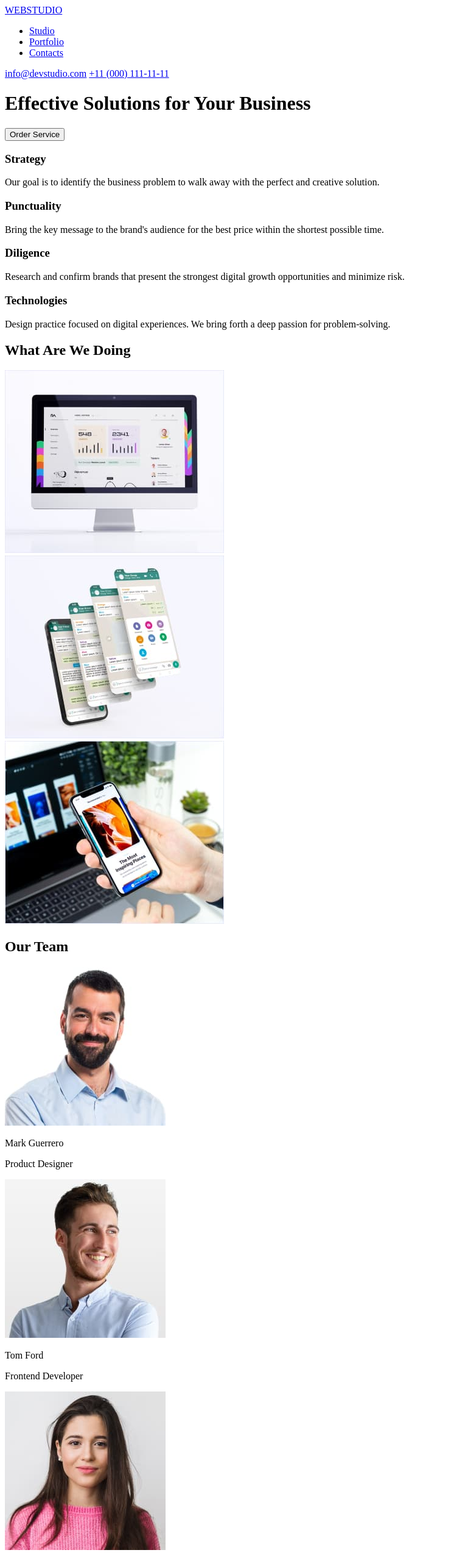
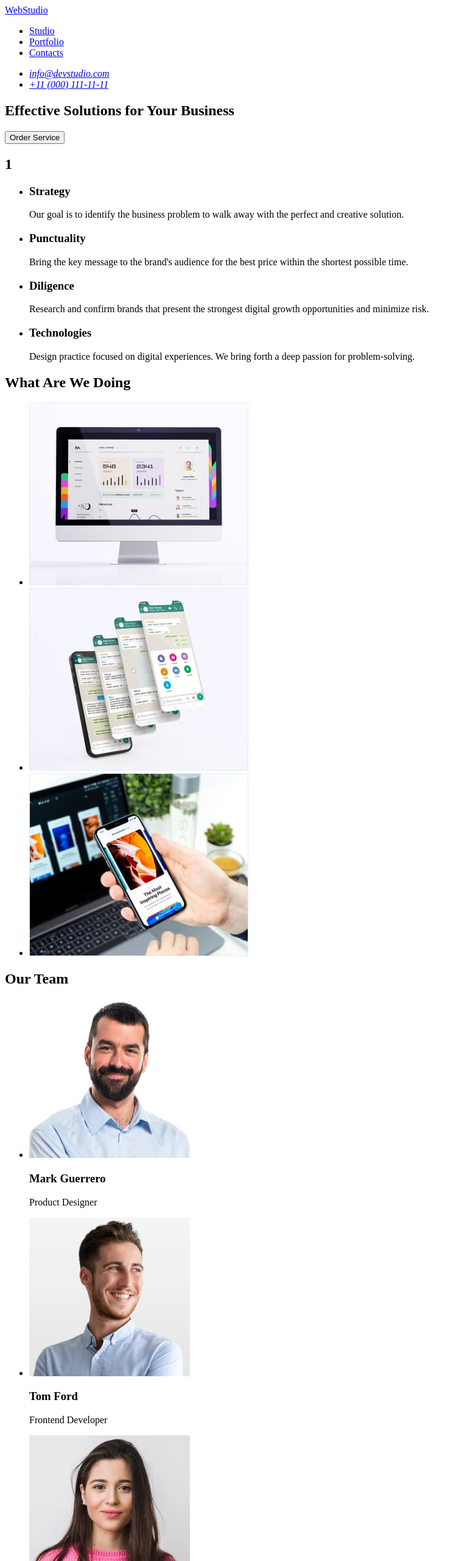
Before and after one commit to FlBorys/goit-markup-hw-01, a plain HTML site: page index.html in a window 1280 px wide. Shown: the top 2560 px of the page at 61% size, without its empty margins (0-759 px from the left). Drawn offline with Linux system fonts and the light colour scheme.

Commit message:
Update index.html
changes

```diff
--- a/index.html
+++ b/index.html
@@ -8,121 +8,116 @@
   </head>
   <body>
     <header>
-      <a href="/">WEBSTUDIO</a>
       <nav>
+      <a href="./index.html">WebStudio</a>
         <ul>
           <li><a href="/Studio">Studio</a></li>
           <li><a href="/Portfolio">Portfolio</a></li>
           <li><a href="/Contacts">Contacts</a></li>
         </ul>
       </nav>
-      <a href="mailto:info@devstudio.com">info@devstudio.com</a>
-      <a href="tel:+11 (000) 111-11-11">+11 (000) 111-11-11</a>
+      <address>
+        <ul>
+        <li><a href="mailto:info@devstudio.com">info@devstudio.com</a></li>
+        <li><a href="tel:+110001111111">+11 (000) 111-11-11</a></li>
+        </ul>
+      </address>
     </header>
     <main>
-      <div>
+      <section>
         <h1>Effective Solutions for Your Business</h1>
         <button type="button">Order Service</button>
-      </div>
+      </section>
       <section>
-        <div>
+        <h2>1</h2>
+        <ul>
+          <li>
             <h3>Strategy</h3>
           <p>
             Our goal is to identify the business problem to walk away with the
             perfect and creative solution.
           </p>
-        </div>
-        <div>
+          </li>
+          <li>
             <h3>Punctuality</h3>
             <p>
               Bring the key message to the brand's audience for the best price
               within the shortest possible time.
             </p>
-        </div>
-        <div>
+          </li>
+          <li>
             <h3>Diligence</h3>
             <p>
               Research and confirm brands that present the strongest digital
               growth opportunities and minimize risk.
             </p>
-        </div>
-        <div>
+          </li>
+          <li>
             <h3>Technologies</h3>
           <p>
             Design practice focused on digital experiences. We bring forth a
             deep passion for problem-solving.
           </p>
-        </div>
+          </li>
+        </ul>
       </section>
-      <div>
+      <section>
         <h2>What Are We Doing</h2>
-        <div>
-          <img src="images/work_1.jpg" alt="Computer" width="360" height="300" />
-        </div>
-        <div>
-          <img src="images/work_2.jpg" alt="Texting" width="360" height="300" />
-        </div>
-        <div>
-          <img src="images/work_3.jpg" alt="Telephone" width="360" height="300" />
-        </div>
-      </div>
+        <ul>
+          <li><img src="./images/work_1.jpg" alt="Computer" width="360" height="300" /></li>
+          <li><img src="./images/work_2.jpg" alt="Texting" width="360" height="300" /></li>
+          <li><img src="./images/work_3.jpg" alt="Telephone" width="360" height="300" /></li>
+        </ul>
+        </section>
       <section>
         <h2>Our Team</h2>
-        <div>
+        <ul>
+          <li>
           <img
             src="images/product_designer.jpg"
             alt="Photo of Product Designer"
             width="264"
             height="260"
           />
-          <div>
-            <p>Mark Guerrero</p>
+          <h3>Mark Guerrero</h3>
           <p>Product Designer</p>
-          </div>
-        </div>
-        <div>
+        </li>
+        <li>
           <img
             src="images/frontend_developer.jpg"
             alt="Frontend Developer"
             width="264"
             height="260" />
-            <div>
-              <p>Tom Ford</p>
+          <h3>Tom Ford</h3>
           <p>Frontend Developer</p>
-            </div>
-        </div>
-        <div>
+        </li>
+        <li>
           <img
             src="images/marketing.jpg"
             alt="Marketing"
             width="264"
             height="260" />
-            <div>
-              <p>Camila Garcia</p>
+            <h3>Camila Garcia</h3>
             <p>Marketing</p>
-            </div>
-        </div>
-        <div>
+        </li>
+        <li>
           <img
           src="images/designer.jpg"
           alt="Designer"
           width="264"
           height="260" />
-          <div>
-            <p>Daniel Wilson</p>
+          <h3>Daniel Wilson</h3>
           <p>UI Designer</p>
-          </div>
-        </div>
+        </li>
+      </ul>
       </section>
     </main>
     <footer>
-      <a href="/">WEBSTUDIO</a>
-      <div>
+      <a href="./index.html">WebStudio</a>
         <p>
           Increase the flow of customers and sales for your business with
           digital marketing & growth solutions.
         </p>
-      </div>
     </footer>
   </body>
 </html>
```
Lines whose indentation alone changed are shown as unchanged.
